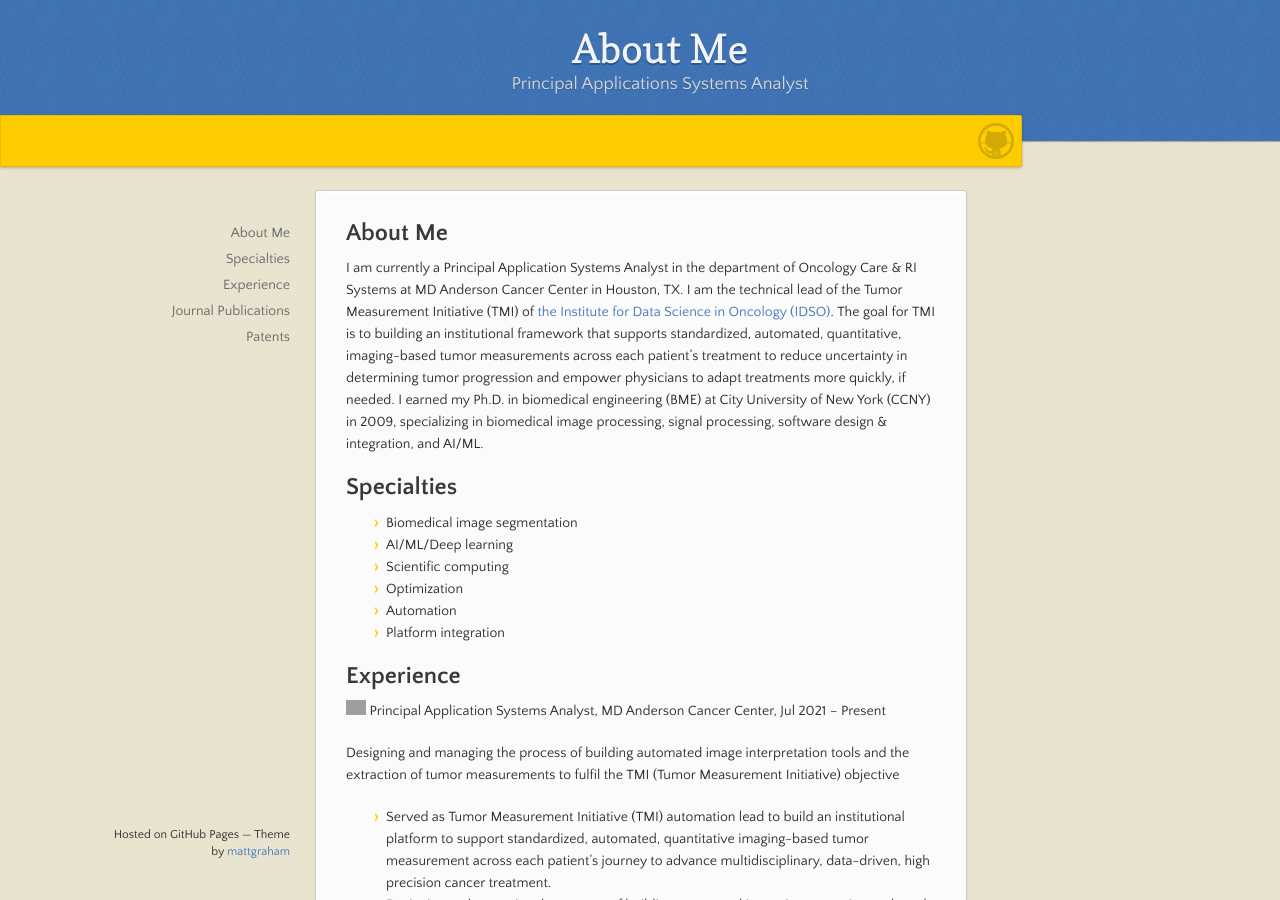
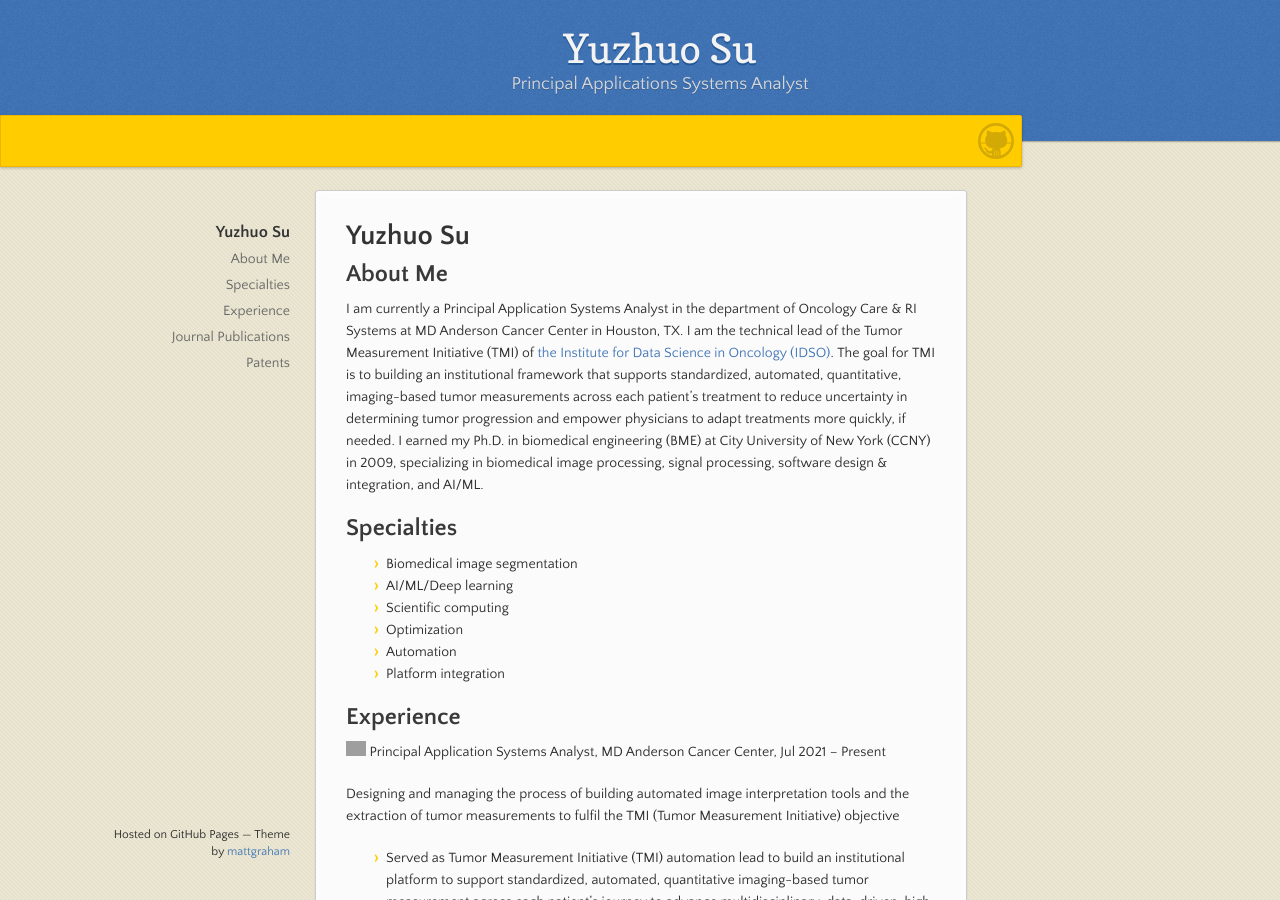
Before and after one commit to syzsuzy/syzsuzy.github.io, a Jekyll site: the page built from index.md, in a window 1280 px wide and 900 px high. Built offline with Jekyll 4.4.1, drawn with Linux system fonts in a browser that asks for light colours; our own code applies the rules of GitHub Pages for plain Markdown files; grey boxes are pictures that could not be loaded.

Commit message:
Update index.md

```diff
--- a/index.md
+++ b/index.md
@@ -1,7 +1,7 @@
 ---
 layout: default
 ---
-
+# Yuzhuo Su
 ## About Me
 
 I am currently a Principal Application Systems Analyst in the department of Oncology Care & RI Systems at MD Anderson Cancer Center in Houston, TX. I am the technical lead of the Tumor Measurement Initiative (TMI) of [the Institute for Data Science in Oncology (IDSO)](https://www.mdanderson.org/research/departments-labs-institutes/institutes/institute-for-data-science-in-oncology.html). The goal for TMI is to building an institutional framework that supports standardized, automated, quantitative, imaging-based tumor measurements across each patient’s treatment to reduce uncertainty in determining tumor progression and empower physicians to adapt treatments more quickly, if needed. I earned my Ph.D. in biomedical engineering (BME) at City University of New York (CCNY) in 2009, specializing in biomedical image processing, signal processing, software design & integration, and AI/ML.
```
